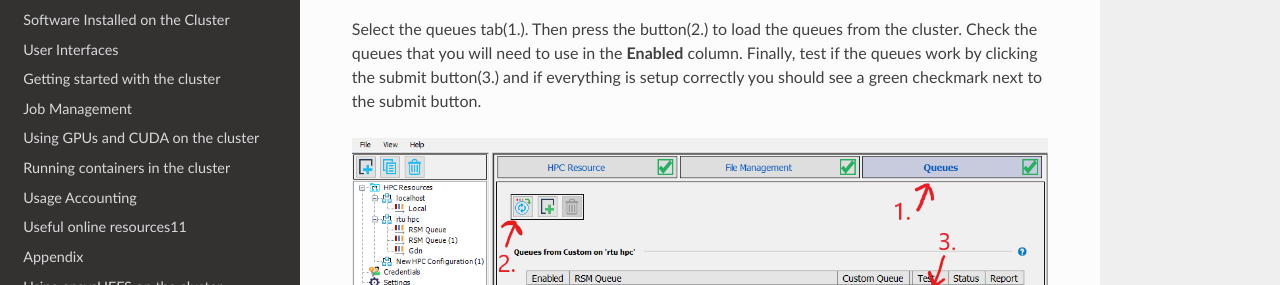
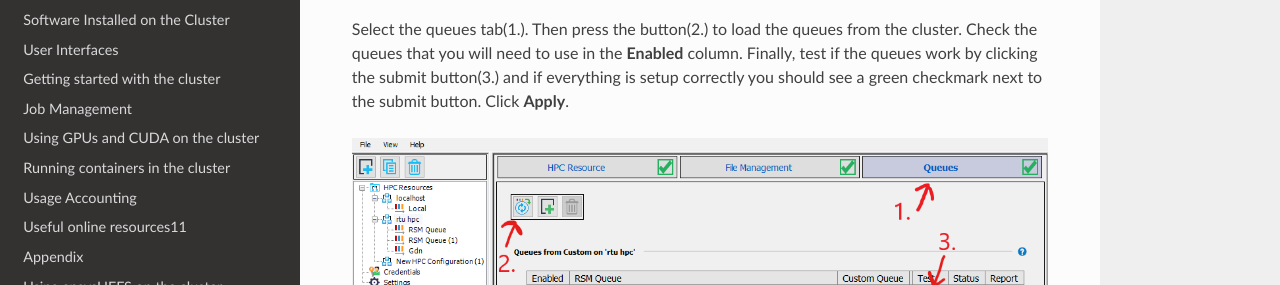
Before and after one commit to rtuhpc/hpc-manual, a Sphinx documentation site: the page built from doc/ansysRSM.md, in a window 1280 px wide and 900 px high, scrolled down 3294 px. Shown: the part 214-499 px from the top of the window. Built offline with Sphinx 7.4.7 and the Read the Docs theme 2.0.0, drawn with Linux system fonts in a browser that asks for light colours; some of the changed text lies outside the part shown.

Commit message:
Update ansysRSM.md

```diff
--- a/doc/ansysRSM.md
+++ b/doc/ansysRSM.md
@@ -14,7 +14,7 @@
 Now enter a name for the new cluster on the right side under the HPC configuration header. For the HPC type choose "**custom**". In the submit host enter "**ui-2.hpc.rtu.lv**". In the custom HPC type enter "**TORQUE**". Check the "**Use HPC protocol...**" checkbox and select "**Able to directly submit and monitor HPC jobs**". Lastly click **Apply** at the bottom.
 ![ansys_simulate_select](images/ansysRSM/settings1.png)
 
-In the second settings screen set everything as shown in the following image, but change the part "**yourUserAccount**" to your actual HPC account username
+In the second settings screen set everything as shown in the following image, but change the part "**yourUserAccount**" to your actual HPC account username. Click **Apply**.
 ![ansys_simulate_select](images/ansysRSM/settings2.png)
 
 First double click on the credentials tab on the left side then click the button on the right panel to create new credentials.
@@ -30,6 +30,6 @@
 
 ![ansys_simulate_select](images/ansysRSM/goback.png)
 
-Select the queues tab(1.). Then press the button(2.) to load the queues from the cluster. Check the queues that you will need to use in the **Enabled** column. Finally, test if the queues work by clicking the submit button(3.) and if everything is setup correctly you should see a green checkmark next to the submit button.
+Select the queues tab(1.). Then press the button(2.) to load the queues from the cluster. Check the queues that you will need to use in the **Enabled** column. Finally, test if the queues work by clicking the submit button(3.) and if everything is setup correctly you should see a green checkmark next to the submit button. Click **Apply**.
 
 ![ansys_simulate_select](images/ansysRSM/settings3.png)
```
